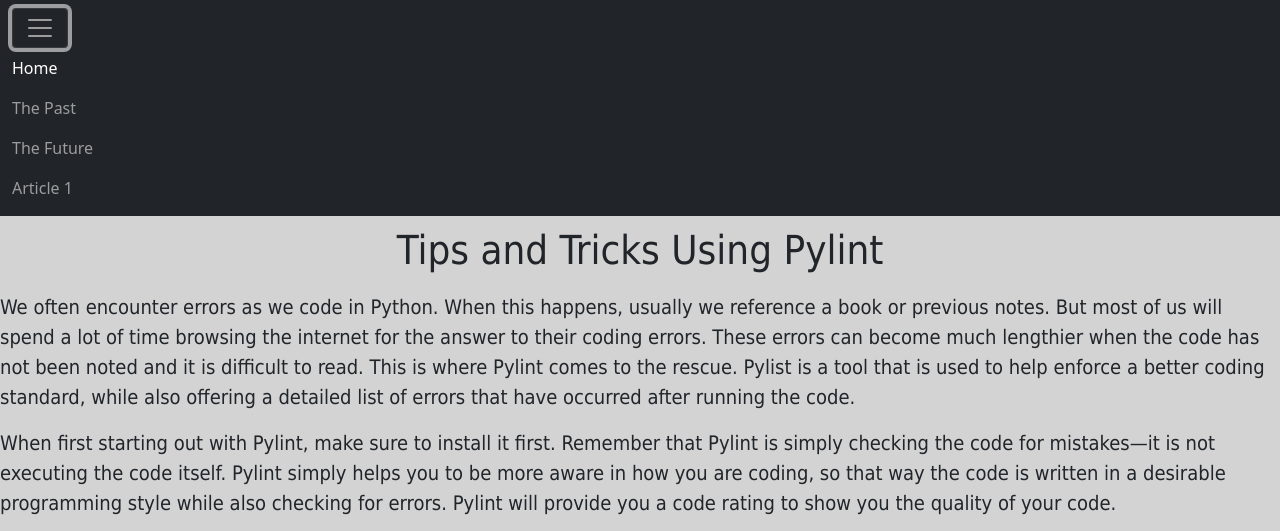
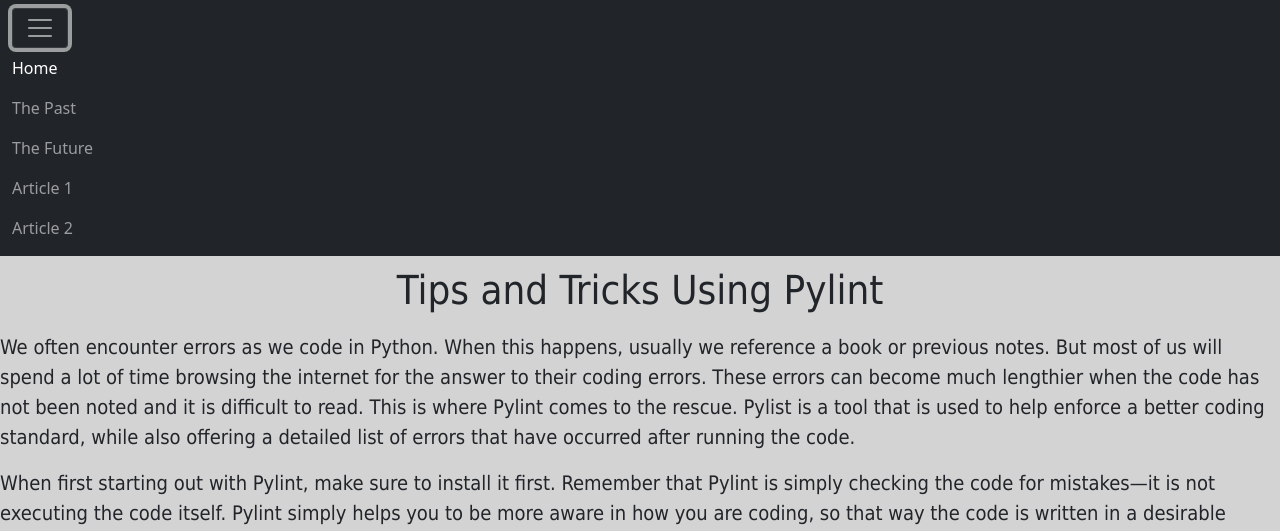
Before and after one commit to KendallEverly/Project1, a plain HTML site: page public_html/article1.html in a window 1280 px wide. Both pictures are taken after a click on the button "Toggle navigation". Shown: the top 531 px of the page. Drawn offline with nearby package versions, Linux system fonts and the light colour scheme.

Commit message:
added link

```diff
--- a/public_html/article1.html
+++ b/public_html/article1.html
@@ -26,6 +26,9 @@
                 </li>
                 <li class="nav-item">
                     <a class="nav-link" href="article1.html">Article 1</a>
+                </li>
+                <li class="nav-item">
+                    <a class="nav-link" href="article2.html">Article 2</a>
                 </li>
             </ul>
             </ul>
```
